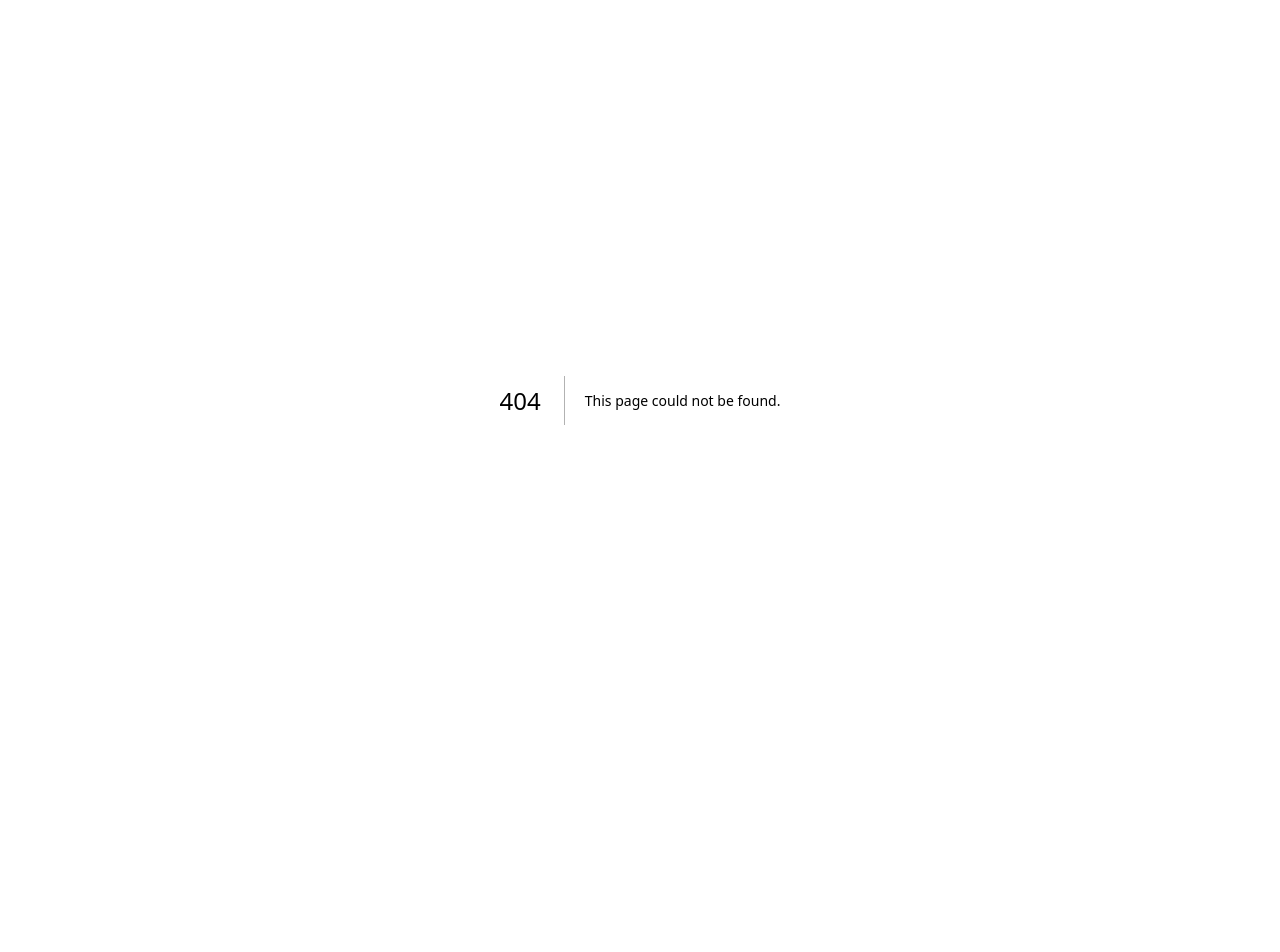
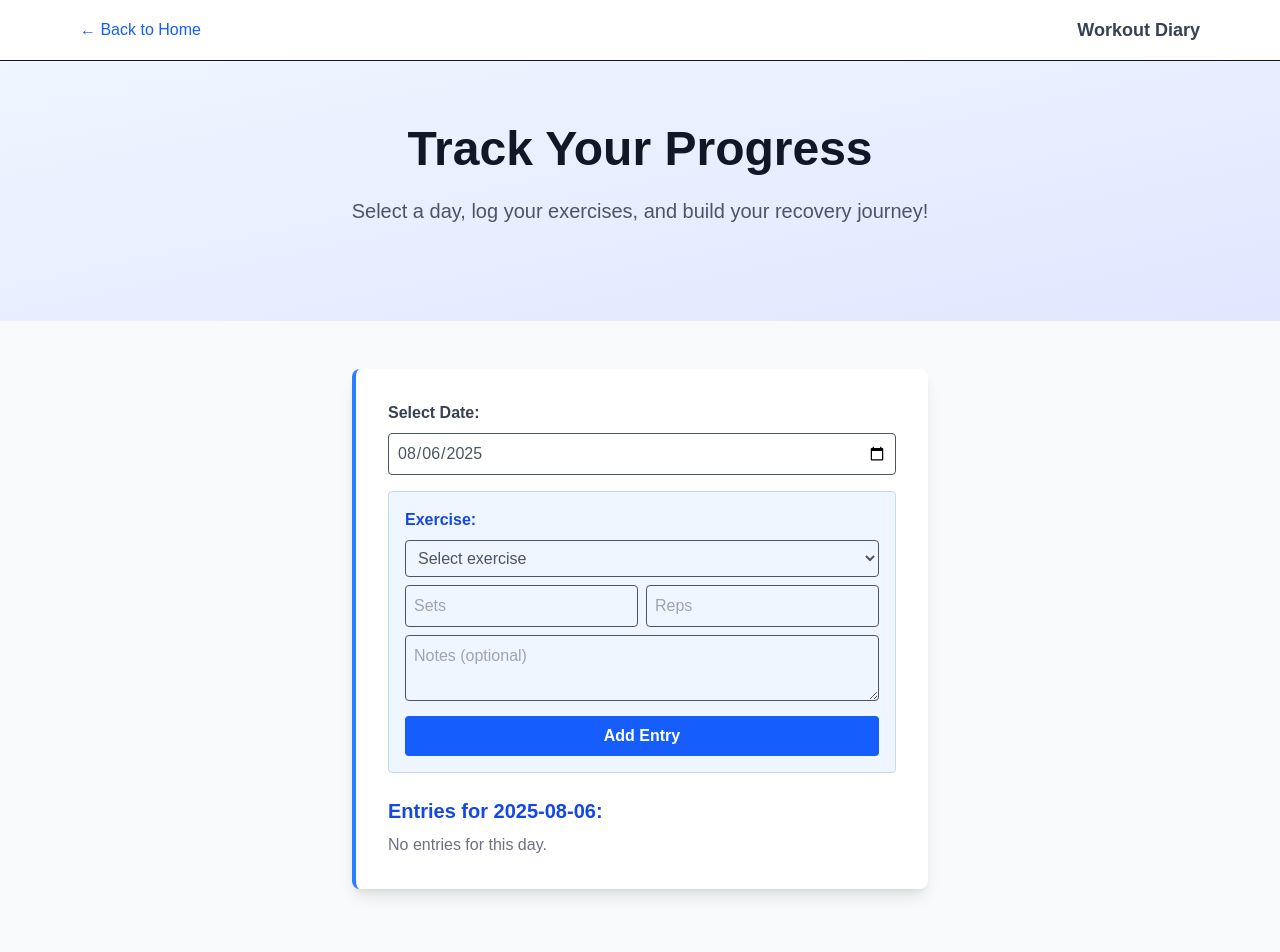
Before and after one commit to jacam666/Rehab-exercises, a Next.js app: page /diary in a window 1280 px wide. Before the commit this address had no page. Shown: the top 952 px of the page. Before the commit the page ends 800 px from the top, so only its background shows below. Built offline with nearby package versions, Linux system fonts and the light colour scheme.

Commit message:
added diary page and logging functionality

```diff
--- /dev/null
+++ b/src/app/diary/page.tsx
@@ -0,0 +1,162 @@
+"use client";
+import { useState, useEffect } from "react";
+
+const EXERCISES = [
+  "Straight Leg Raises",
+  "Wall Sits",
+  "Clamshells",
+  "Glute Bridges",
+  "IT Band Stretch",
+  "Hip Flexor Stretch",
+  "Hamstring Stretch",
+  "Calf Stretch",
+];
+
+function getToday() {
+  return new Date().toISOString().slice(0, 10);
+}
+
+
+import Link from "next/link";
+
+export default function DiaryPage() {
+  const [selectedDate, setSelectedDate] = useState(getToday());
+  const [exercise, setExercise] = useState("");
+  const [sets, setSets] = useState("");
+  const [reps, setReps] = useState("");
+  const [notes, setNotes] = useState("");
+  const [entries, setEntries] = useState<{ [date: string]: any[] }>({});
+
+  useEffect(() => {
+    const stored = localStorage.getItem("diaryEntries");
+    if (stored) setEntries(JSON.parse(stored));
+  }, []);
+  useEffect(() => {
+    localStorage.setItem("diaryEntries", JSON.stringify(entries));
+  }, [entries]);
+
+  function addEntry() {
+    if (!exercise) return;
+    const newEntry = { exercise, sets, reps, notes };
+    setEntries((prev) => {
+      const dayEntries = prev[selectedDate] || [];
+      return { ...prev, [selectedDate]: [...dayEntries, newEntry] };
+    });
+    setExercise("");
+    setSets("");
+    setReps("");
+    setNotes("");
+  }
+
+  return (
+    <div className="min-h-screen bg-gray-50">
+      {/* Header/Nav */}
+      <nav className="bg-white shadow-sm border-b">
+        <div className="max-w-6xl mx-auto px-4 py-4 flex items-center justify-between">
+          <Link href="/" className="text-blue-600 hover:text-blue-800 font-medium">
+            ← Back to Home
+          </Link>
+          <span className="text-lg font-bold text-gray-700">Workout Diary</span>
+        </div>
+      </nav>
+
+      {/* Hero Section */}
+      <section className="py-16 px-4 bg-gradient-to-br from-blue-50 to-indigo-100">
+        <div className="max-w-2xl mx-auto text-center">
+          <h1 className="text-4xl md:text-5xl font-bold text-gray-900 mb-6">Track Your Progress</h1>
+          <p className="text-xl text-gray-600 mb-8">
+            Select a day, log your exercises, and build your recovery journey!
+          </p>
+        </div>
+      </section>
+
+      {/* Diary Card Section */}
+      <section className="py-12 px-4">
+        <div className="max-w-xl mx-auto">
+          <div className="bg-white rounded-lg shadow-lg p-8 mb-8 border-l-4 border-blue-500">
+            <label className="block mb-2 font-semibold text-gray-700">Select Date:</label>
+            <input
+              type="date"
+              value={selectedDate}
+              onChange={e => setSelectedDate(e.target.value)}
+              className="mb-4 p-2 border text-gray-600 rounded w-full"
+            />
+
+            <form
+              className="bg-blue-50 p-4 rounded mb-6 border border-blue-200"
+              onSubmit={e => { e.preventDefault(); addEntry(); }}
+            >
+              <label className="block mb-2 text-blue-700 font-semibold">Exercise:</label>
+              <select
+                value={exercise}
+                onChange={e => setExercise(e.target.value)}
+                className="mb-2 p-2 text-gray-600 border rounded w-full"
+              >
+                <option value="">Select exercise</option>
+                {EXERCISES.map(ex => (
+                  <option key={ex} value={ex}>{ex}</option>
+                ))}
+              </select>
+              <div className="flex gap-2 mb-2">
+                <input
+                  type="number"
+                  min="1"
+                  placeholder="Sets"
+                  value={sets}
+                  onChange={e => setSets(e.target.value)}
+                  className="p-2 text-gray-600 border rounded w-1/2"
+                />
+                <input
+                  type="number"
+                  min="1"
+                  placeholder="Reps"
+                  value={reps}
+                  onChange={e => setReps(e.target.value)}
+                  className="p-2 border text-gray-600 rounded w-1/2"
+                />
+              </div>
+              <textarea
+                placeholder="Notes (optional)"
+                value={notes}
+                onChange={e => setNotes(e.target.value)}
+                className="mb-2 p-2 text-gray-600 border rounded w-full"
+              />
+              <button
+                type="submit"
+                className="bg-blue-600 text-white px-4 py-2 rounded hover:bg-blue-700 w-full font-semibold"
+              >Add Entry</button>
+            </form>
+
+            <h2 className="text-xl font-semibold mb-2 text-blue-700">Entries for {selectedDate}:</h2>
+            <div>
+              {(entries[selectedDate] && entries[selectedDate].length > 0) ? (
+                <ul className="space-y-2 text-gray-600">
+                  {entries[selectedDate].map((entry, idx) => (
+                    <li key={idx} className="bg-gray-50 border border-blue-100 p-3 rounded">
+                      <strong className="text-blue-700">{entry.exercise}</strong> — {entry.sets} sets x {entry.reps} reps
+                      {entry.notes && <div className="text-sm text-gray-600 mt-1">{entry.notes}</div>}
+                    </li>
+                  ))}
+                </ul>
+              ) : (
+                <div className="text-gray-500">No entries for this day.</div>
+              )}
+            </div>
+          </div>
+        </div>
+      </section>
+
+      {/* Footer */}
+      <footer className="py-8 px-4 bg-gray-800 text-white">
+        <div className="max-w-4xl mx-auto text-center">
+          <p className="mb-4">
+            Made with ❤️ for Penny's recovery journey
+          </p>
+          <p className="text-gray-400 text-sm">
+            Always consult with healthcare professionals before starting any new exercise program
+          </p>
+        </div>
+      </footer>
+    </div>
+  );
+}
--- a/src/app/page.tsx
+++ b/src/app/page.tsx
@@ -6,6 +6,9 @@ export default function Home() {
     <div className="min-h-screen bg-gray-50">
       {/* Hero Section */}
       <section className="flex flex-col items-center justify-center min-h-screen bg-gradient-to-br from-blue-50 to-indigo-100 px-4">
+        <button className="mb-8 px-6 py-3 bg-indigo-600 text-white font-semibold rounded-lg hover:bg-indigo-700 transition-colors">
+          <Link href="/diary">Workout Diary</Link>
+        </button>
         <div className="text-center max-w-4xl mx-auto">
           <h1 className="text-5xl md:text-6xl text-gray-900 font-bold mb-4">
             Penny, let's fix that knee pain!
```
